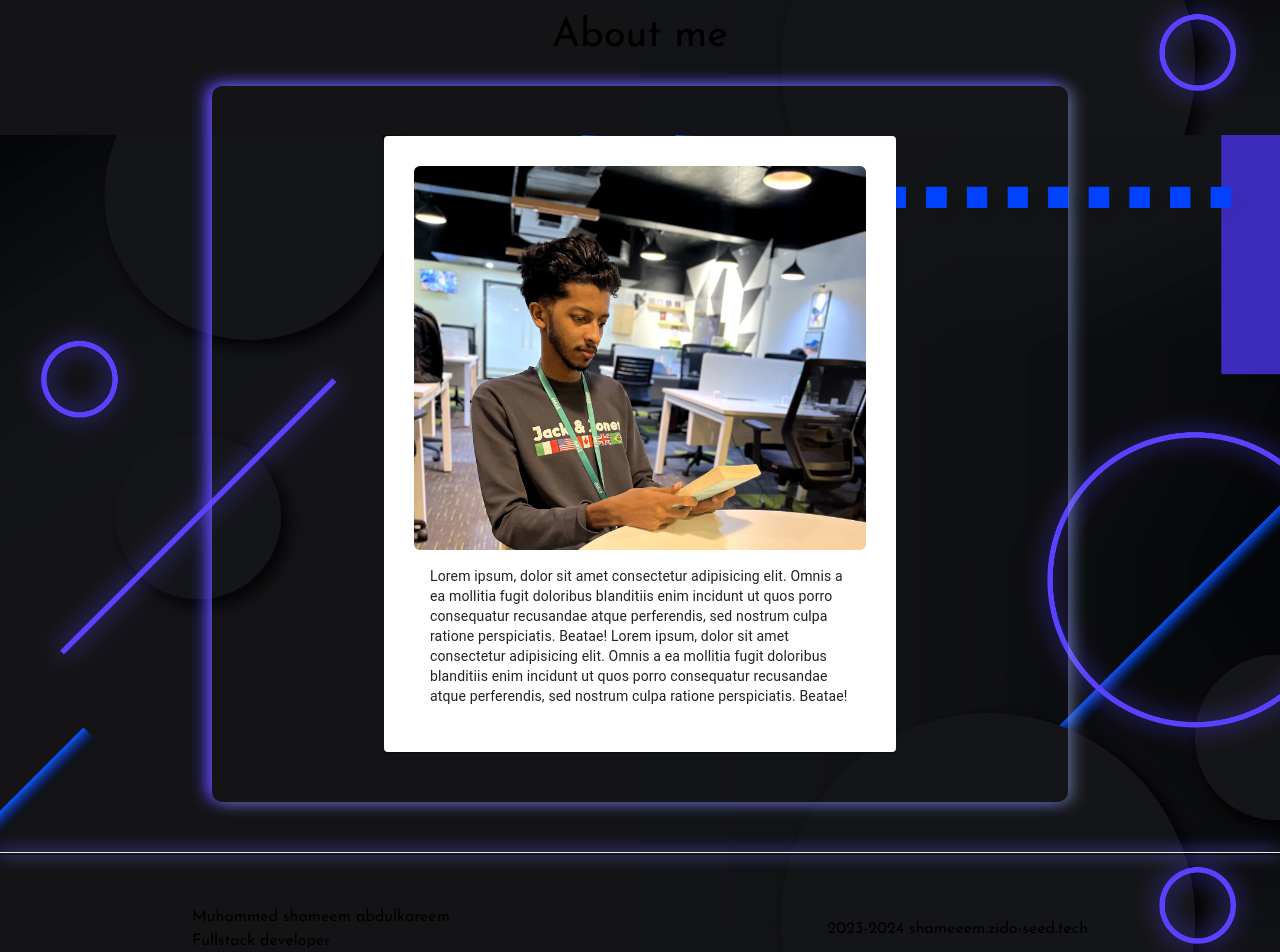
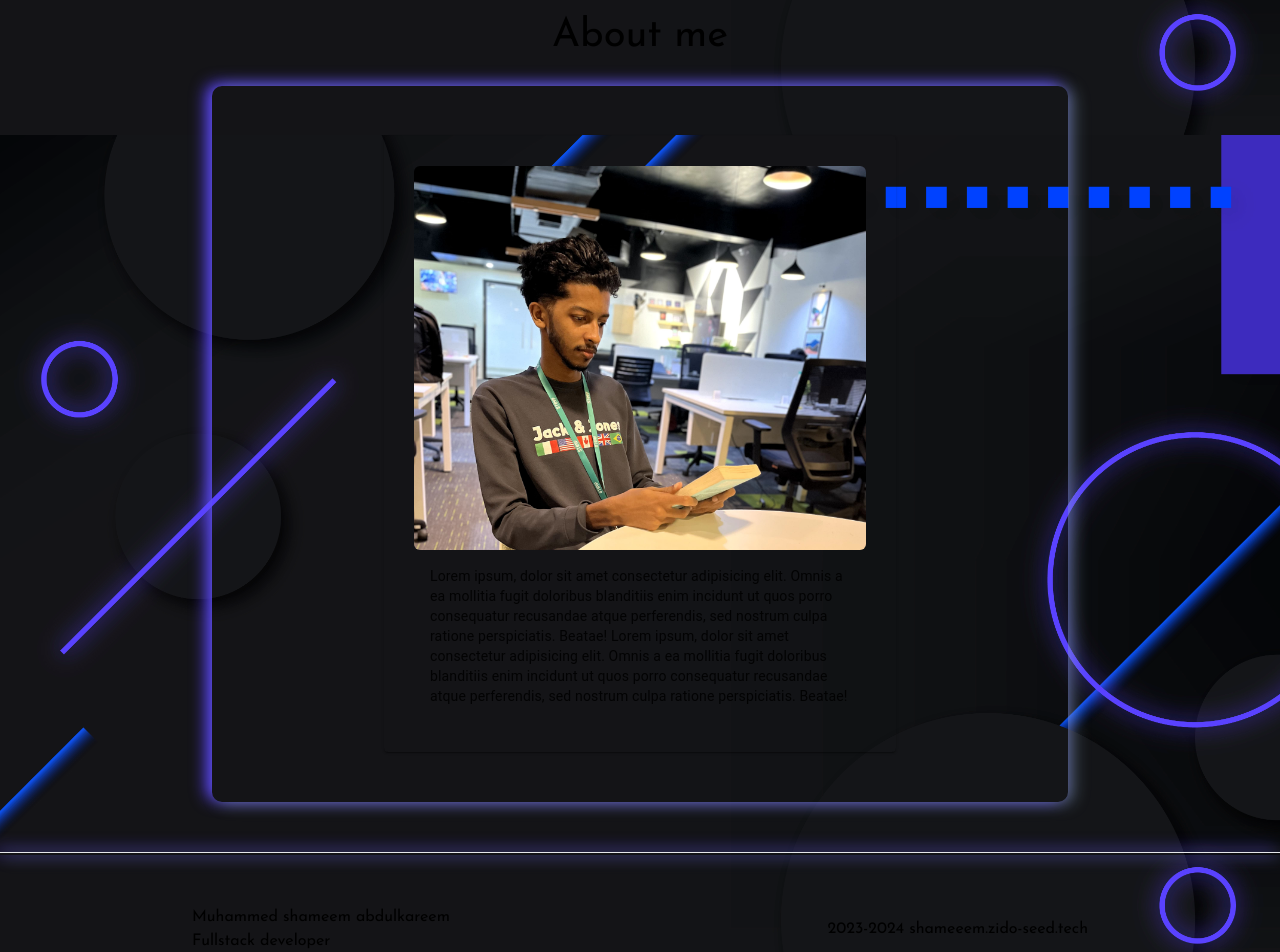
Before and after one commit to shameem-0077/portfolio-website-nextjs, a Next.js app: page / in a window 1280 px wide. Shown: the part 3277-4229 px from the top of the page. Built offline with nearby package versions, Linux system fonts and the light colour scheme.

Commit message:
change: chnage in card
Changes to be committed:
	modified:   src/app/page.js

```diff
--- a/src/app/page.js
+++ b/src/app/page.js
@@ -236,7 +236,7 @@ export default function Home() {
             <h3 className="text-[40px]">About me</h3>
           </div>
           <Box sx={{ display: 'flex', justifyContent: 'center' }} className="featured-project-card max-sm:no-featured-project-card">
-            <Card  className='max-w-lg featured-project-card bg-transparent text-white max-sm:no-featured-project-card'>
+            <Card sx={{ background: 'transparent' }}  className='max-w-lg featured-project-card text-white max-sm:no-featured-project-card'>
               <CardActionArea>
                 <Image
                   className="object-top object-cover h-96 rounded-md"
```
